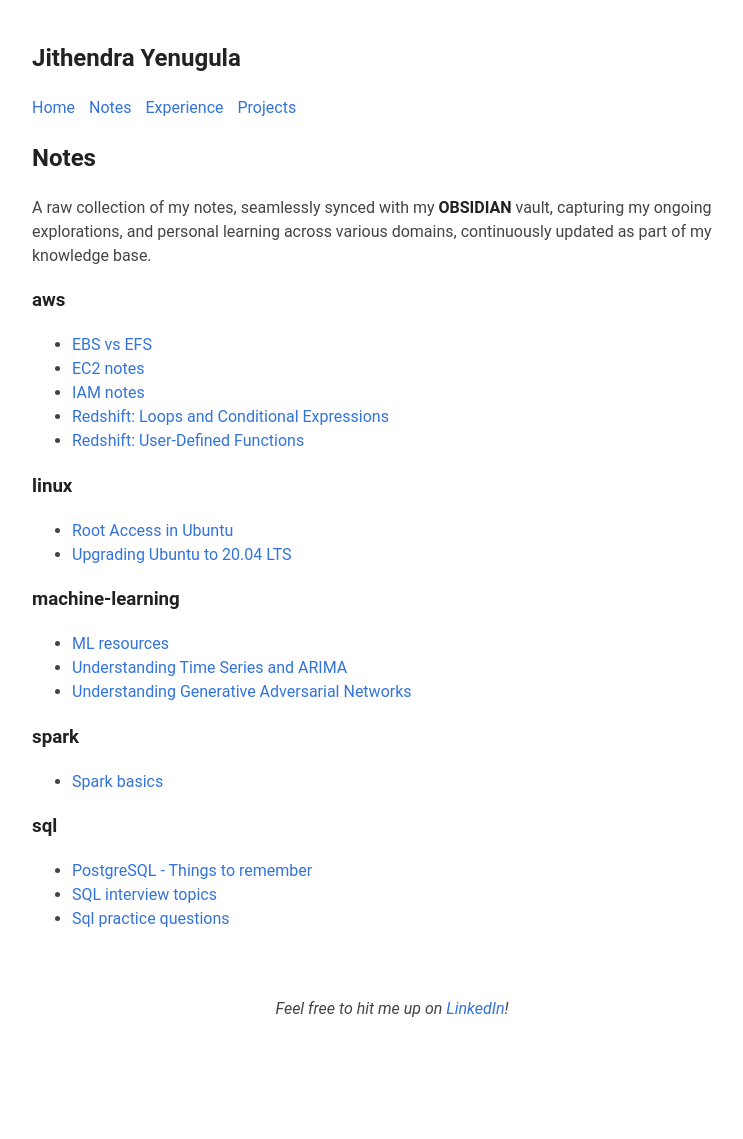
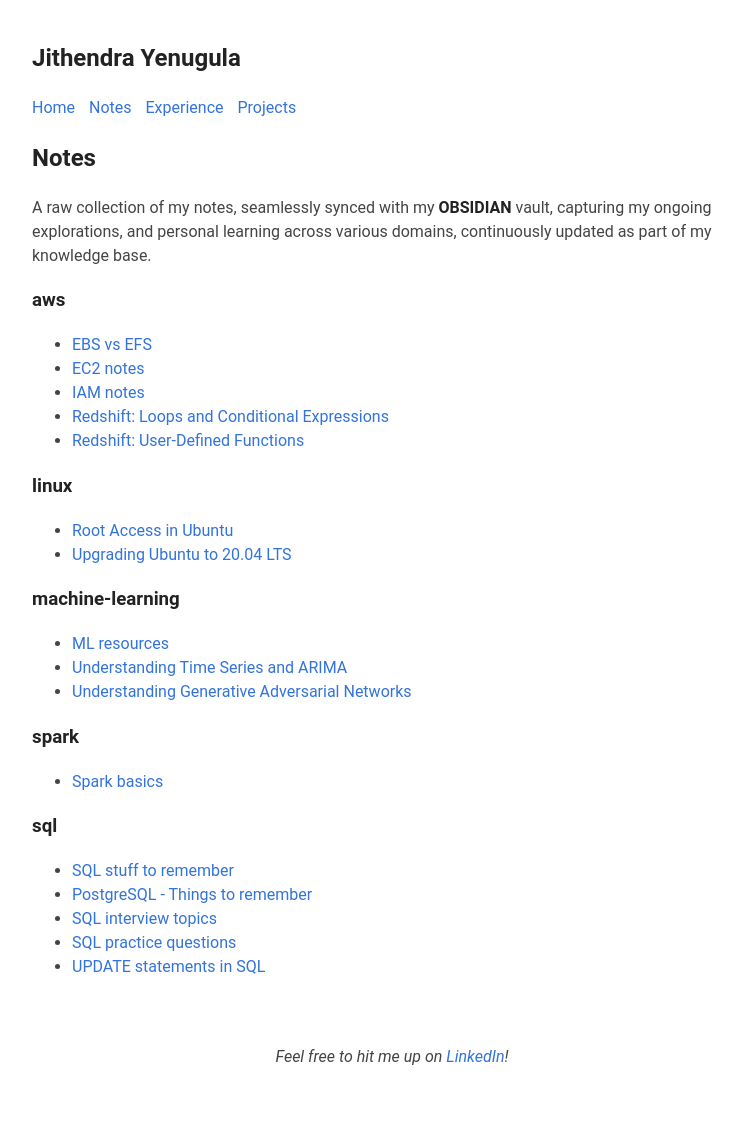
Before and after one commit to jithendray/test, a Jekyll site: the page built from notes/index.md, in a window 1280 px wide. Shown: the whole page, without its empty margins (248-991 px from the left). Built offline with Jekyll 4.4.1, drawn with Linux system fonts in a browser that asks for light colours; before the commit the page ends 1091 px from its top, so only the background shows below that.

Commit message:
index-notes

```diff
--- a/notes/index.md
+++ b/notes/index.md
@@ -26,6 +26,8 @@ A raw collection of my notes, seamlessly synced with my **OBSIDIAN** vault, capt
 - [Spark basics](spark/spark-basics.md)
 
 ### sql
+- [SQL stuff to remember](sql/important-sql-stuff.md)
 - [PostgreSQL - Things to remember](sql/postgresql-things-to-remember.md)
 - [SQL interview topics](sql/sql-interview-topics.md)
-- [Sql practice questions](sql/sql-practice-questions.md)
+- [SQL practice questions](sql/sql-practice-questions.md)
+- [UPDATE statements in SQL](sql/sql-update-statements.md)
```
